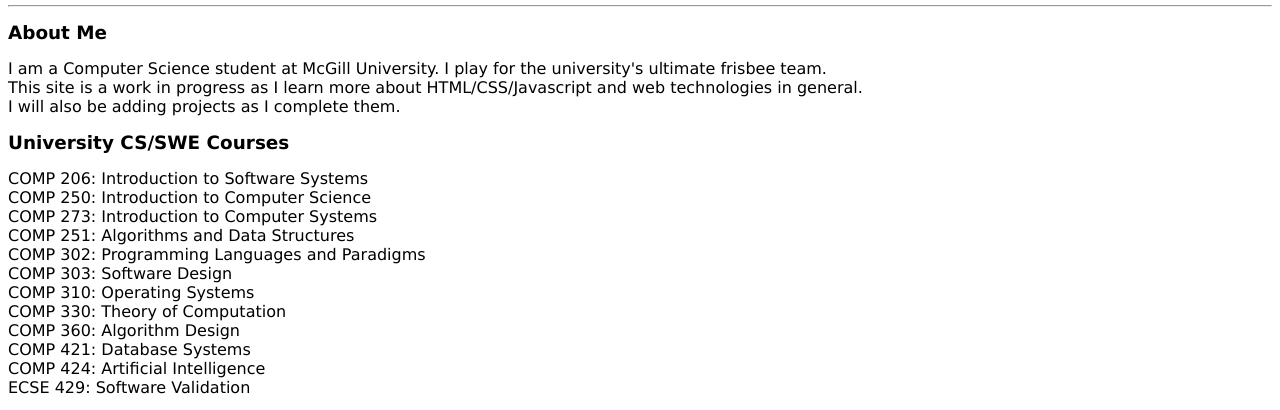
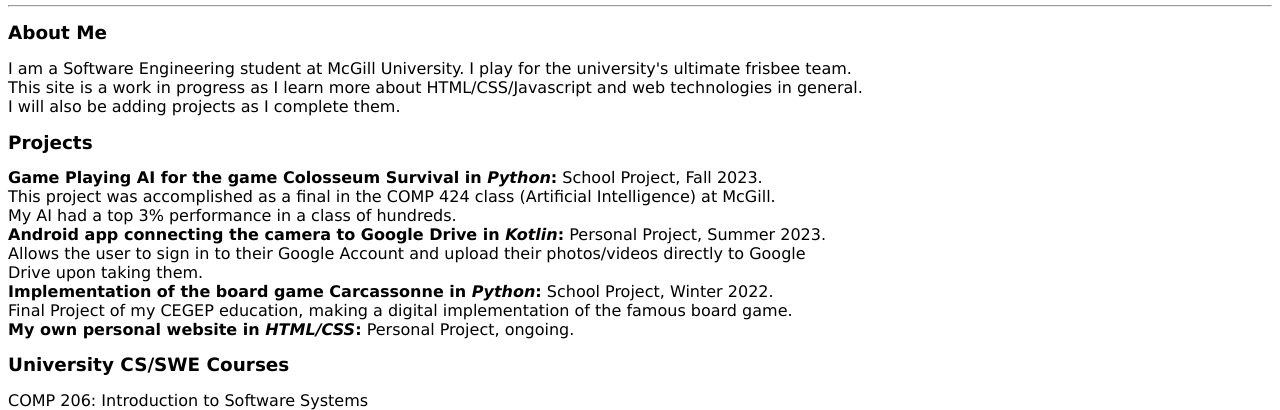
Before and after one commit to vladzimmerl/vlad-zimmerl-website, a plain HTML site: page index.html in a window 1280 px wide. Shown: the part 390-800 px from the top of the page. Drawn offline with Linux system fonts and the light colour scheme.

Commit message:
changed about text, added projects

```diff
--- a/index.html
+++ b/index.html
@@ -28,12 +28,26 @@
     <div class="about-container">
         <h2 class="about-title, section-title">About Me</h2>
         <p class="about-text">
-            I am a Computer Science student at McGill University.
+            I am a Software Engineering student at McGill University.
             I play for the university's ultimate frisbee team.<br>
             This site is a work in progress
             as I learn more about HTML/CSS/Javascript and web technologies in general.<br>
             I will also be adding projects as I complete them.
         </p>
+    </div>
+
+    <!-- PROJECTS------------------------------------- -->
+    <div class="projects=container">
+        <h2 class="projects-title, section-title">Projects</h2>
+        <b>Game Playing AI for the game Colosseum Survival in <i>Python</i>:</b> School Project, Fall 2023.<br>
+        This project was accomplished as a final in the COMP 424 class (Artificial Intelligence) at McGill.<br>
+        My AI had a top 3% performance in a class of hundreds.<br>
+        <b>Android app connecting the camera to Google Drive in <i>Kotlin</i>:</b> Personal Project, Summer 2023.<br>
+        Allows the user to sign in to their Google Account and upload their photos/videos directly to Google<br>
+        Drive upon taking them.<br>
+        <b>Implementation of the board game Carcassonne in <i>Python</i>:</b> School Project, Winter 2022.<br>
+        Final Project of my CEGEP education, making a digital implementation of the famous board game.<br>
+        <b>My own personal website in <i>HTML/CSS</i>:</b> Personal Project, ongoing.
     </div>
 
     <!-- COURSES----------------------------------- -->
```
